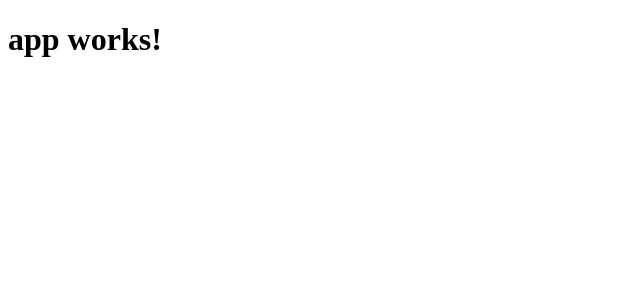
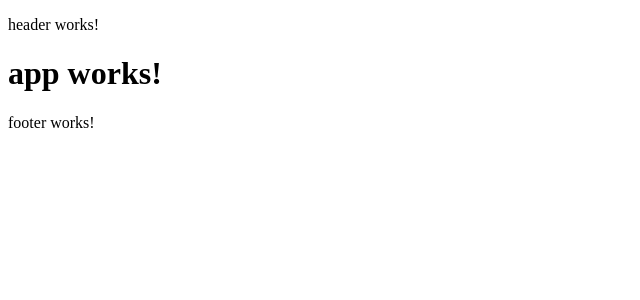
Before and after one commit to khanna91/angular2, an Angular app: page / in a window 1280 px wide. Shown: the top 300 px of the page, without its empty margins (0-640 px from the left). Built offline with nearby package versions, Linux system fonts and the light colour scheme.

Commit message:
adding common header and footer

```diff
--- a/src/app/app.component.html
+++ b/src/app/app.component.html
@@ -1,3 +1,5 @@
+<app-header></app-header>
 <h1>
     {{title}}
 </h1>
+<app-footer></app-footer>
--- a/src/app/app.module.ts
+++ b/src/app/app.module.ts
@@ -4,10 +4,14 @@
 import {HttpModule} from '@angular/http';
 
 import {AppComponent} from './app.component';
+import { HeaderComponent } from './common/header/header.component';
+import { FooterComponent } from './common/footer/footer.component';
 
 @NgModule({
     declarations: [
-        AppComponent
+        AppComponent,
+        HeaderComponent,
+        FooterComponent
     ],
     imports: [
         BrowserModule,
--- /dev/null
+++ b/src/app/common/footer/footer.component.html
@@ -0,0 +1,3 @@
+<p>
+  footer works!
+</p>
--- /dev/null
+++ b/src/app/common/footer/footer.component.ts
@@ -0,0 +1,15 @@
+import { Component, OnInit } from '@angular/core';
+
+@Component({
+  selector: 'app-footer',
+  templateUrl: './footer.component.html',
+  styleUrls: ['./footer.component.css']
+})
+export class FooterComponent implements OnInit {
+
+  constructor() { }
+
+  ngOnInit() {
+  }
+
+}
--- /dev/null
+++ b/src/app/common/header/header.component.html
@@ -0,0 +1,3 @@
+<p>
+  header works!
+</p>
--- /dev/null
+++ b/src/app/common/header/header.component.ts
@@ -0,0 +1,15 @@
+import { Component, OnInit } from '@angular/core';
+
+@Component({
+  selector: 'app-header',
+  templateUrl: './header.component.html',
+  styleUrls: ['./header.component.css']
+})
+export class HeaderComponent implements OnInit {
+
+  constructor() { }
+
+  ngOnInit() {
+  }
+
+}
--- a/src/index.html
+++ b/src/index.html
@@ -2,7 +2,7 @@
 <html>
 <head>
     <meta charset="utf-8">
-    <title>Fsass</title>
+    <title>Framework For SASS</title>
     <base href="/">
 
     <meta name="viewport" content="width=device-width, initial-scale=1">
```
Also changed, not shown: src/app/common/footer/footer.component.css (added), src/app/common/header/header.component.css (added), 2 other files (tests, documents, lock files or other folders).
